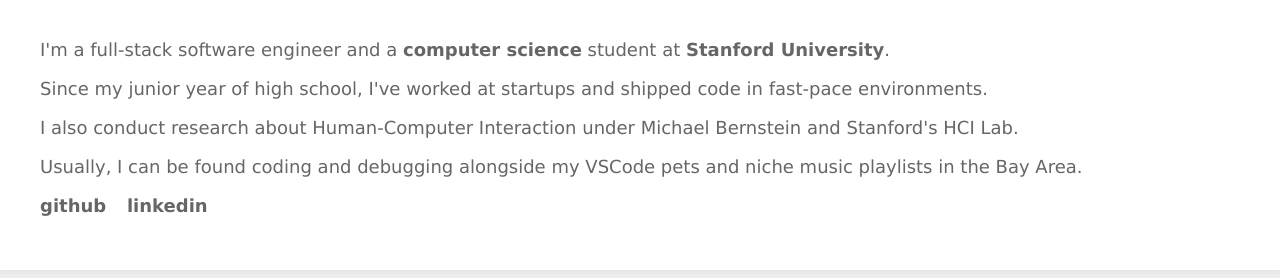
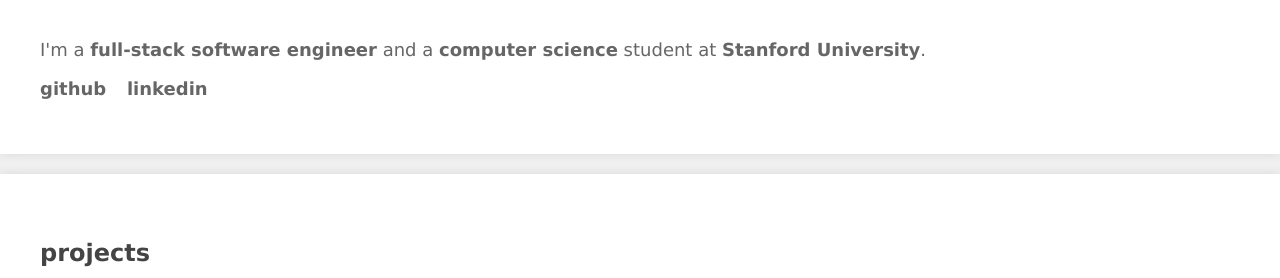
Before and after one commit to rsucode/old-personal-website, a plain HTML site: page index.html in a window 1280 px wide. Shown: the part 160-438 px from the top of the page. Drawn offline with Linux system fonts and the light colour scheme.

Commit message:
Update index.html

```diff
--- a/index.html
+++ b/index.html
@@ -9,10 +9,7 @@
 <body>
     <section id="intro" class="intro">
         <h1 class="big-header">Hi, I'm Renn Su.</h1>
-        <p>I'm a full-stack software engineer and a <b>computer science</b> student at <b>Stanford University</b>.</p>
-        <p>Since my junior year of high school, I've worked at startups and shipped code in fast-pace environments. </p>
-        <p>I also conduct research about Human-Computer Interaction under Michael Bernstein and Stanford's HCI Lab. </p>
-        <p>Usually, I can be found coding and debugging alongside my VSCode pets and niche music playlists in the Bay Area. </p>
+        <p>I'm a <b>full-stack software engineer</b> and a <b>computer science</b> student at <b>Stanford University</b>.</p>
         <p class="social-links">
             <a href="#">github</a>
             <a href="#">linkedin</a>
```
